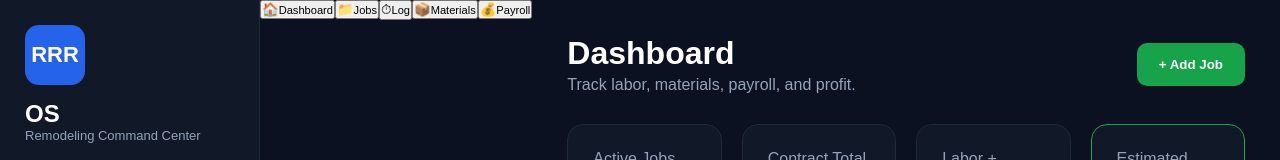
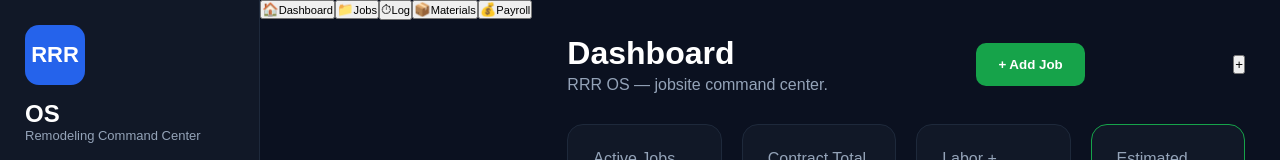
Before and after one commit to mattrauschenbach-cloud/rrr-job-tracker, a React (Vite) app: page / in a window 1280 px wide. Shown: the top 160 px of the page. Built offline with nearby package versions, Linux system fonts and the light colour scheme; no server answers; the database is empty.

Commit message:
Update Topbar.jsx

```diff
--- a/src/components/Topbar.jsx
+++ b/src/components/Topbar.jsx
@@ -3,11 +3,15 @@ export default function Topbar({ page, setPage }) {
     <header className="topbar">
       <div>
         <h2>{page}</h2>
-        <p>Track labor, materials, payroll, and profit.</p>
+        <p>RRR OS — jobsite command center.</p>
       </div>
 
-      <button className="primaryBtn" onClick={() => setPage("Jobs")}>
+      <button className="primaryBtn desktopOnly" onClick={() => setPage("Jobs")}>
         + Add Job
+      </button>
+
+      <button className="fab" onClick={() => setPage("Daily Log")}>
+        +
       </button>
     </header>
   );
```
